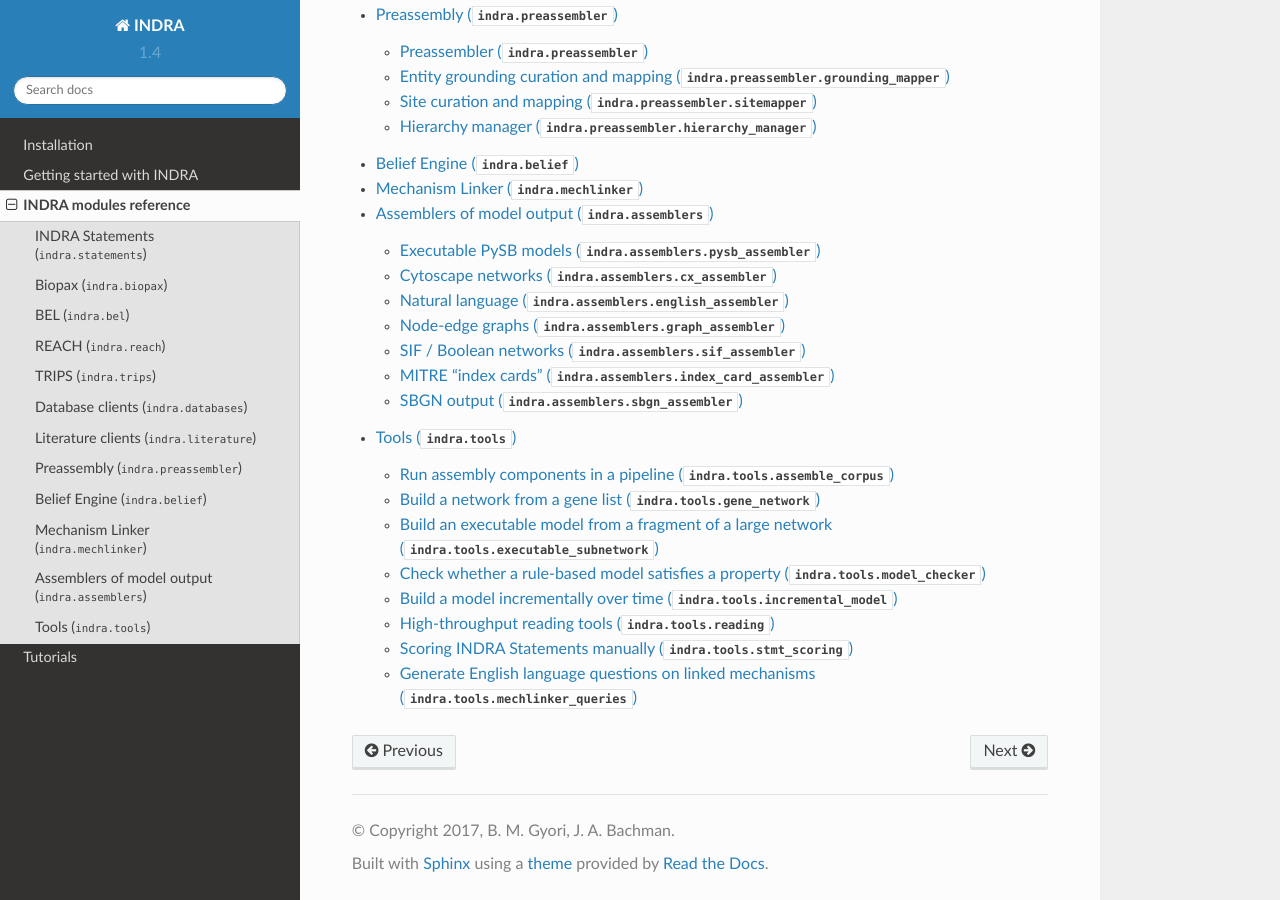
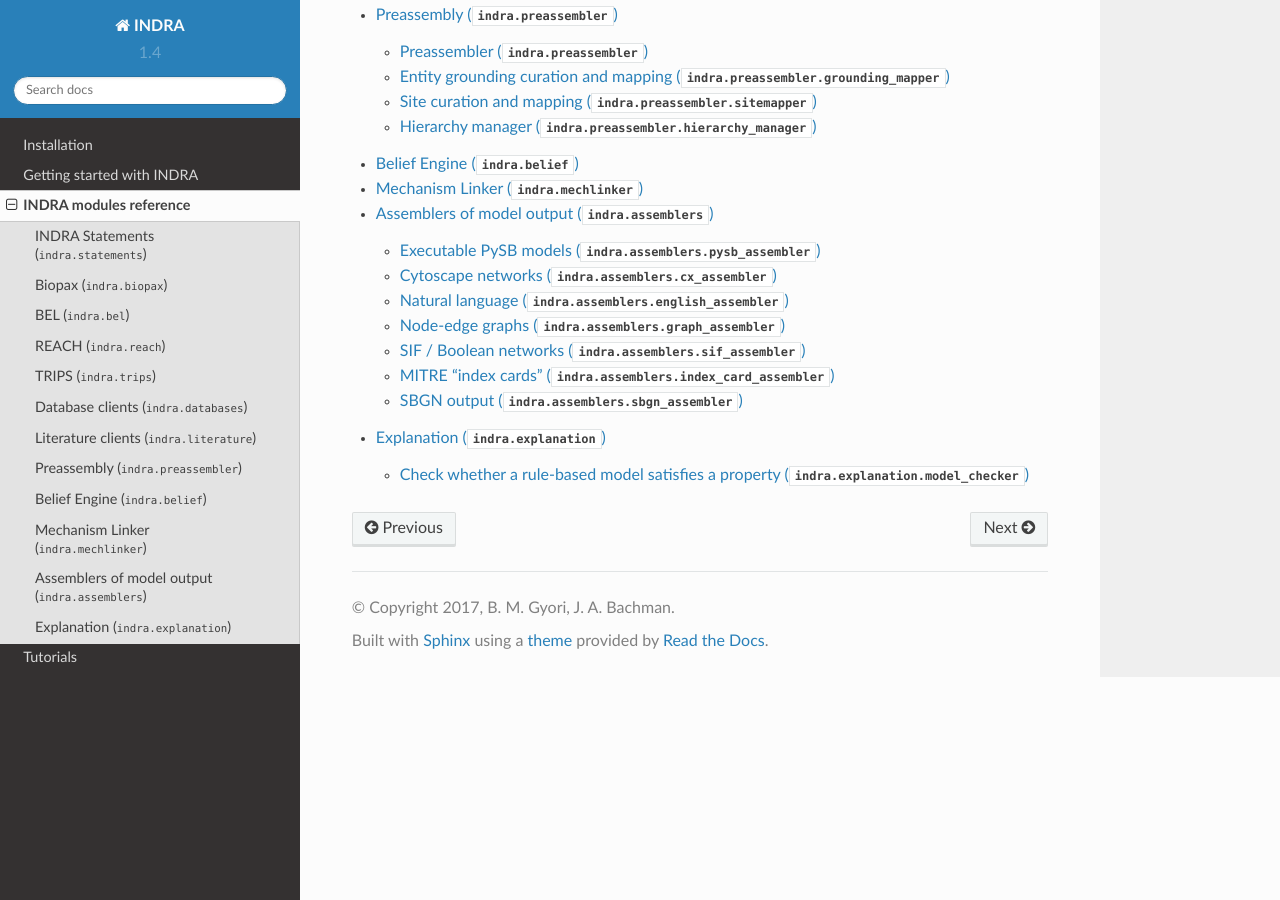
Before and after one commit to sorgerlab/indra, a Sphinx documentation site: the page built from doc/modules/index.rst, in a window 1280 px wide and 900 px high, scrolled down 1026 px. Built offline with Sphinx 7.4.7 and the Read the Docs theme 2.0.0, drawn with Linux system fonts in a browser that asks for light colours; pages that are not in the unit, such as notebooks, are missing from menus.

Commit message:
Update docs to new model_checker location

```diff
--- /dev/null
+++ b/doc/modules/explanation/index.rst
@@ -0,0 +1,8 @@
+Explanation (:py:mod:`indra.explanation`)
+===================================
+
+Check whether a rule-based model satisfies a property (:py:mod:`indra.explanation.model_checker`)
+-------------------------------------------------------------------------------------------------
+
+.. automodule:: indra.explanation.model_checker
+    :members:
--- a/doc/modules/index.rst
+++ b/doc/modules/index.rst
@@ -17,4 +17,4 @@ INDRA modules reference
    belief/index
    mechlinker/index
    assemblers/index
-   tools/index
+   explanation/index
--- a/doc/modules/tools/index.rst
+++ b/doc/modules/tools/index.rst
@@ -2,7 +2,7 @@ Tools (:py:mod:`indra.tools`)
 =============================
 
 Run assembly components in a pipeline (:py:mod:`indra.tools.assemble_corpus`)
-----------------------------------------------------------------------------------------
+-----------------------------------------------------------------------------
 
 .. automodule:: indra.tools.assemble_corpus
     :members:
@@ -17,12 +17,6 @@ Build an executable model from a fragment of a large network (:py:mod:`indra.too
 ----------------------------------------------------------------------------------------------------------
 
 .. automodule:: indra.tools.executable_subnetwork
-    :members:
-
-Check whether a rule-based model satisfies a property (:py:mod:`indra.tools.model_checker`)
--------------------------------------------------------------------------------------------
-
-.. automodule:: indra.tools.model_checker
     :members:
 
 Build a model incrementally over time (:py:mod:`indra.tools.incremental_model`)
```
